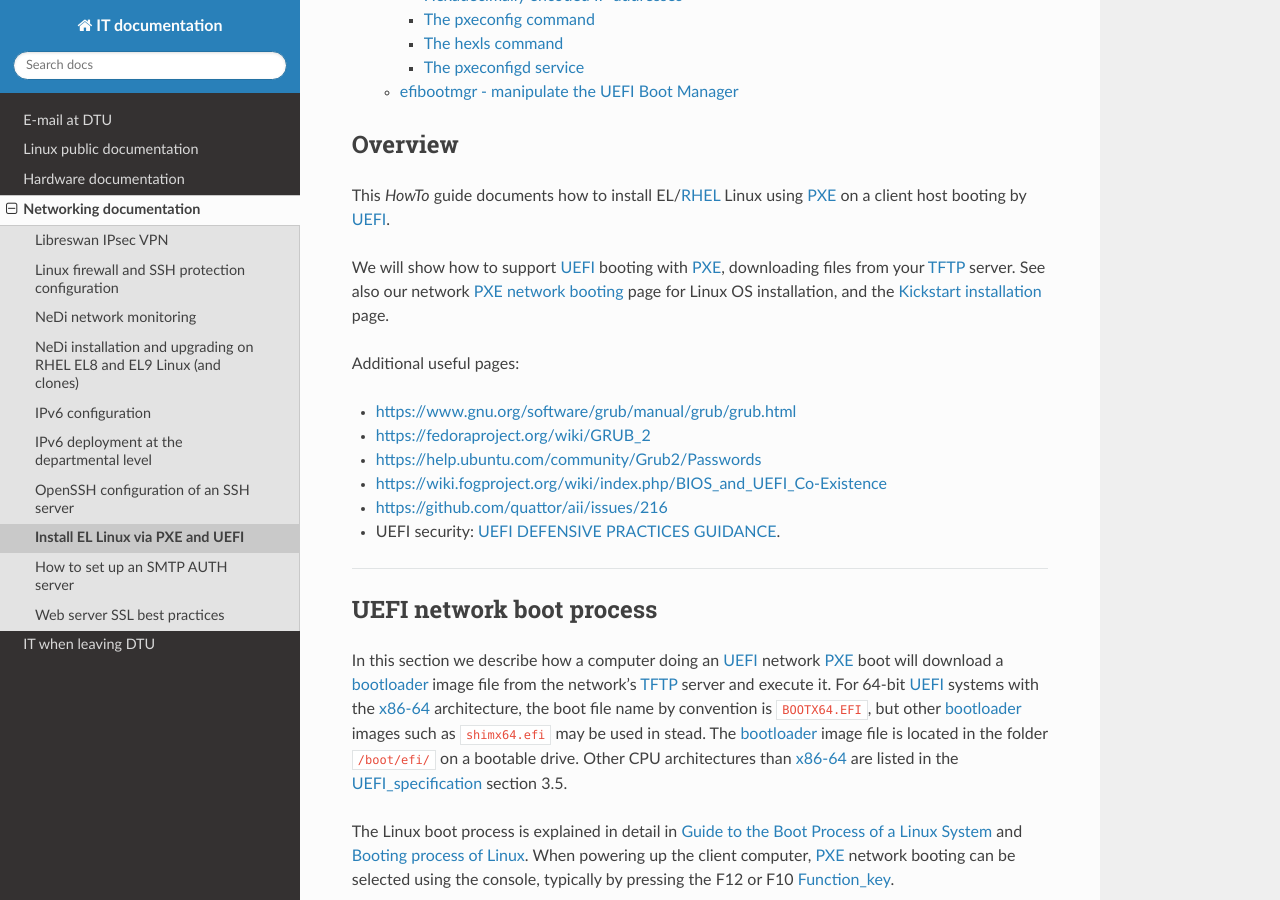
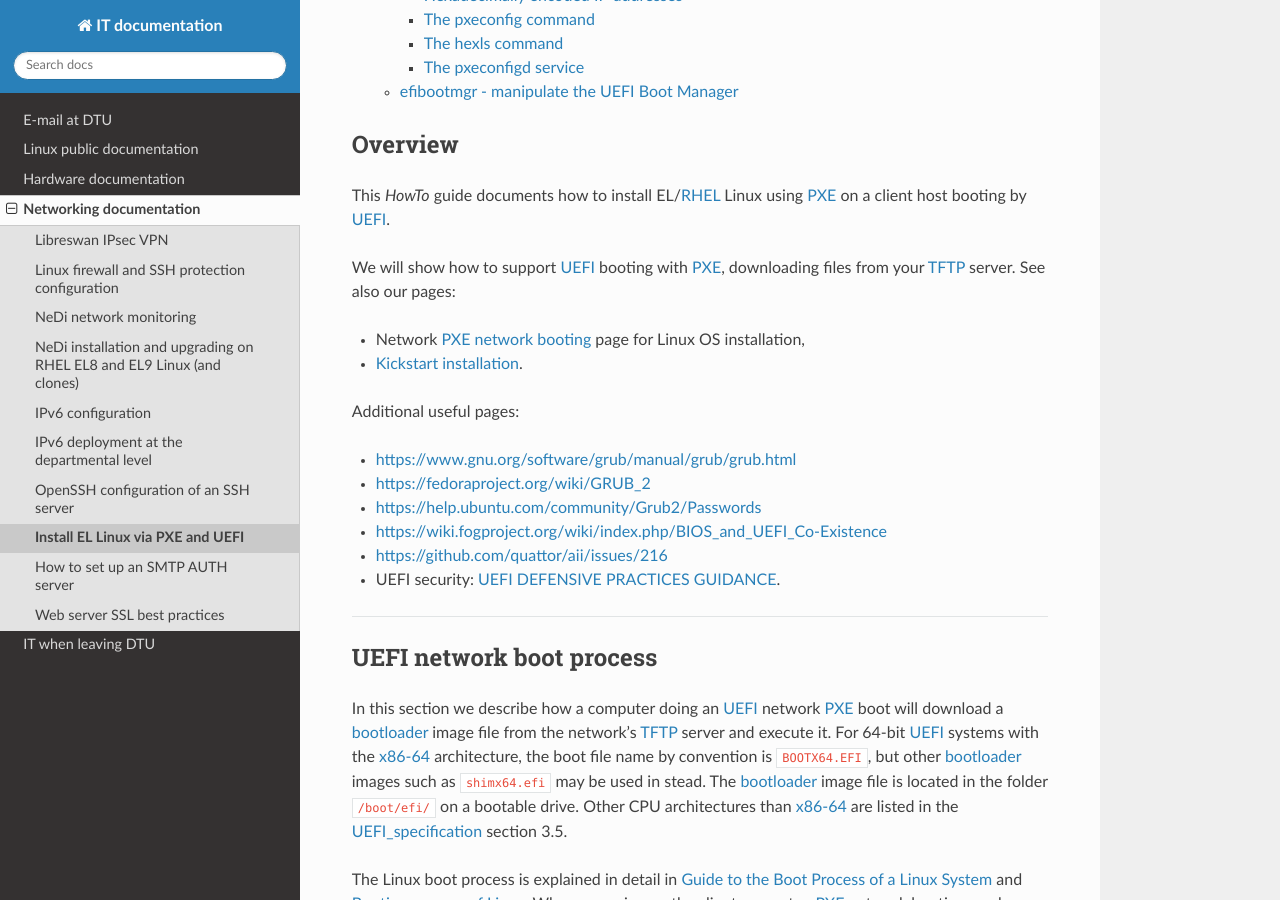
Before and after one commit to OleHolmNielsen/ITwiki, a Sphinx documentation site: the page built from docs/PXE_and_UEFI.rst, in a window 1280 px wide and 900 px high, scrolled down 572 px. Built offline with Sphinx 7.4.7 and the Read the Docs theme 3.1.0, drawn with Linux system fonts in a browser that asks for light colours.

Commit message:
Minor edit

```diff
--- a/docs/PXE_and_UEFI.rst
+++ b/docs/PXE_and_UEFI.rst
@@ -12,8 +12,10 @@ Overview
 This *HowTo* guide documents how to install EL/RHEL_ Linux using PXE_ on a client host booting by UEFI_.
 
 We will show how to support UEFI_ booting with PXE_, downloading files from your TFTP_ server.
-See also our network :ref:`PXE-booting` page for Linux OS installation,
-and the :ref:`Kickstart_installation` page.
+See also our pages:
+
+* Network :ref:`PXE-booting` page for Linux OS installation,
+* :ref:`Kickstart_installation`.
 
 Additional useful pages:
 
```
